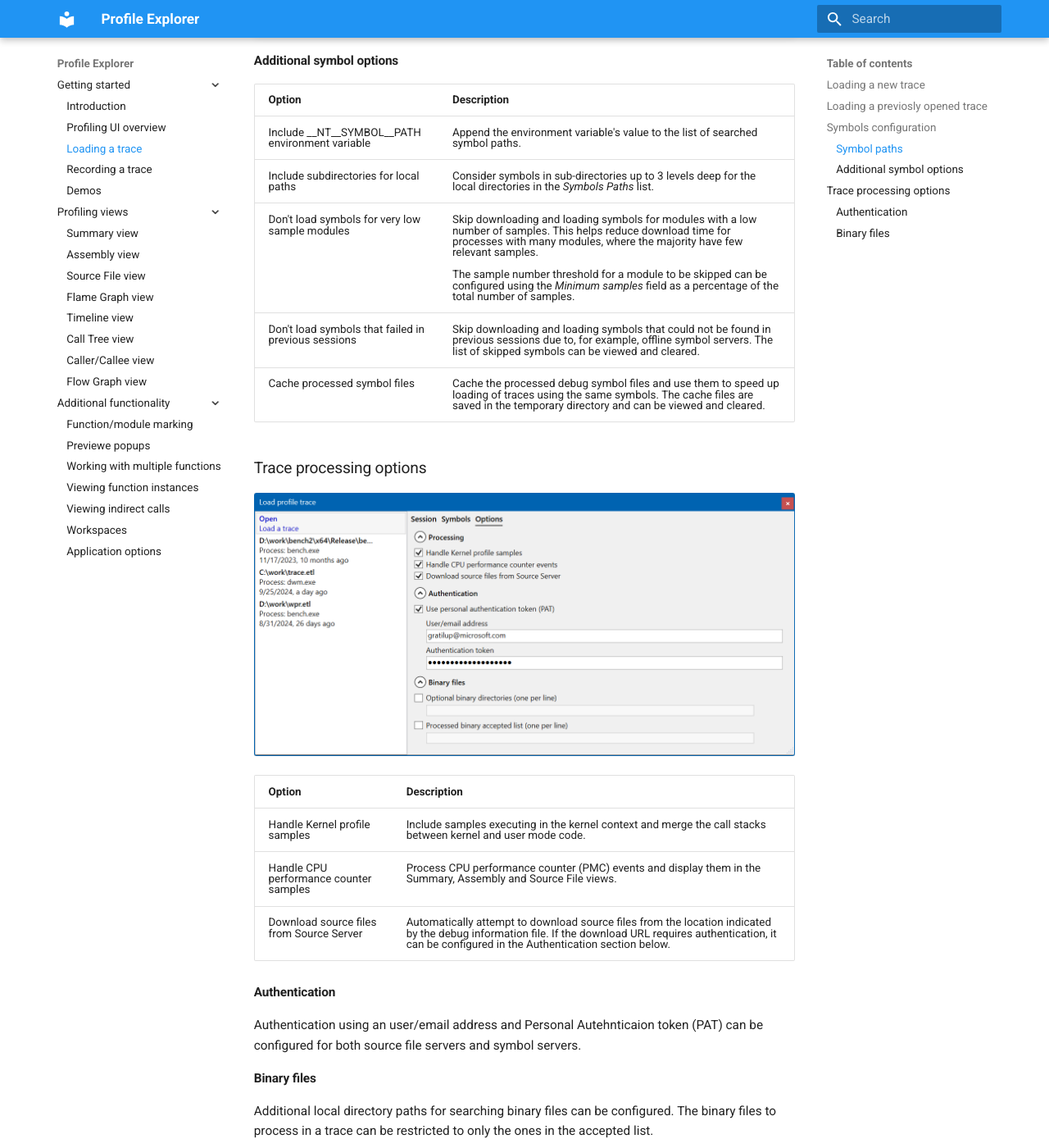
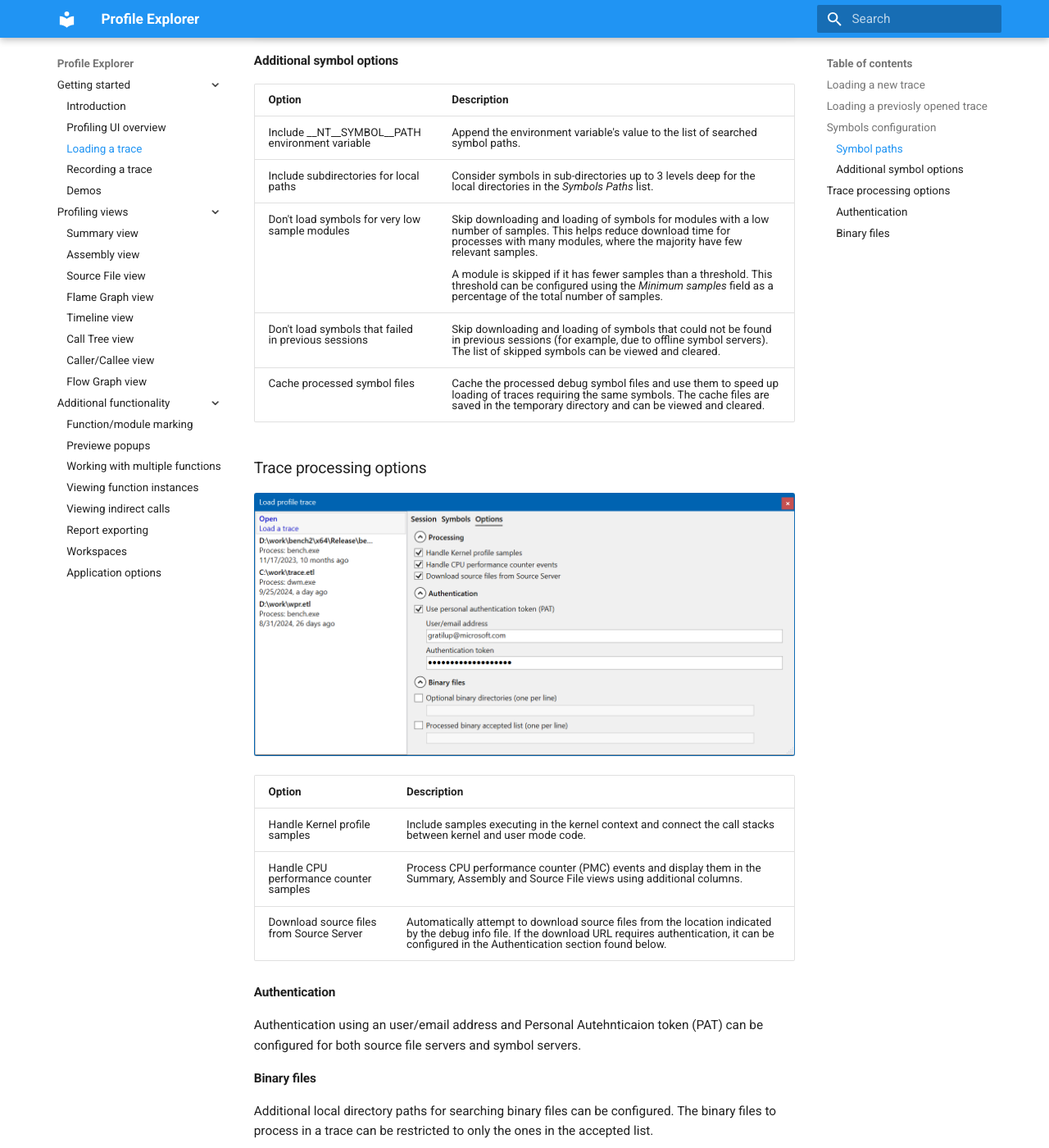
Before and after one commit to gratianlup/temp, an MkDocs documentation site: the page built from docs/trace-loading.md, in a window 1280 px wide and 1400 px high, scrolled down 2261 px. Shown: the whole window at 82% size. Built offline with MkDocs 1.6.1 and Material for MkDocs 9.7.7, drawn with Linux system fonts in a browser that asks for light colours; some of the changed text lies outside the part shown.

Commit message:
Update trace loading docs

```diff
--- a/docs/trace-loading.md
+++ b/docs/trace-loading.md
@@ -41,9 +41,9 @@ Symbols are searched in the locations indicated by the **Symbol Paths** list, fo
 | ------ | ------------|
 | Include __NT__SYMBOL__PATH environment variable | Append the environment variable's value to the list of searched symbol paths. |
 | Include subdirectories for local paths | Consider symbols in sub-directories up to 3 levels deep for the local directories in the *Symbols Paths* list. |
-| Don't load symbols for very low sample modules | Skip downloading and loading symbols for modules with a low number of samples. This helps reduce download time for processes with many modules, where the majority have few relevant samples.<br><br> The sample number threshold for a module to be skipped can be configured using the *Minimum samples* field as a percentage of the total number of samples. |
-| Don't load symbols that failed in previous sessions | Skip downloading and loading symbols that could not be found in previous sessions due to, for example, offline symbol servers. The list of skipped symbols can be viewed and cleared. |
-| Cache processed symbol files | Cache the processed debug symbol files and use them to speed up loading of traces using the same symbols. The cache files are saved in the temporary directory and can be viewed and cleared. |
+| Don't load symbols for very low sample modules | Skip downloading and loading of symbols for modules with a low number of samples. This helps reduce download time for processes with many modules, where the majority have few relevant samples.<br><br> A module is skipped if it has fewer samples than a threshold. This threshold can be configured using the *Minimum samples* field as a percentage of the total number of samples. |
+| Don't load symbols that failed in previous sessions | Skip downloading and loading of symbols that could not be found in previous sessions (for example, due to offline symbol servers). The list of skipped symbols can be viewed and cleared. |
+| Cache processed symbol files | Cache the processed debug symbol files and use them to speed up loading of traces requiring the same symbols. The cache files are saved in the temporary directory and can be viewed and cleared. |
 
 ### Trace processing options
 
@@ -51,9 +51,9 @@ Symbols are searched in the locations indicated by the **Symbol Paths** list, fo
 
 | Option | Description |
 | ------ | ------------|
-| Handle Kernel profile samples | Include samples executing in the kernel context and merge the call stacks between kernel and user mode code. |
-| Handle CPU performance counter samples | Process CPU performance counter (PMC) events and display them in the Summary, Assembly and Source File views. |
-| Download source files from Source Server | Automatically attempt to download source files from the location indicated by the debug information file. If the download URL requires authentication, it can be configured in the Authentication section below. |
+| Handle Kernel profile samples | Include samples executing in the kernel context and connect the call stacks between kernel and user mode code. |
+| Handle CPU performance counter samples | Process CPU performance counter (PMC) events and display them in the Summary, Assembly and Source File views using additional columns. |
+| Download source files from Source Server | Automatically attempt to download source files from the location indicated by the debug info file. If the download URL requires authentication, it can be configured in the Authentication section found below. |
 
 #### Authentication
 
--- a/mkdocs.yml
+++ b/mkdocs.yml
@@ -22,6 +22,7 @@ nav:
     - Working with multiple functions: workspaces.md
     - Viewing function instances: function-instances.md
     - Viewing indirect calls: workspaces.md
+    - Report exporting: reports.md
     - Workspaces: workspaces.md
     - Application options: options.md
 theme:
```
Also changed, not shown: other parts of docs/trace-loading.md (+4 -4 lines), docs/flame-graph-panel.md (+7 -1 lines).
